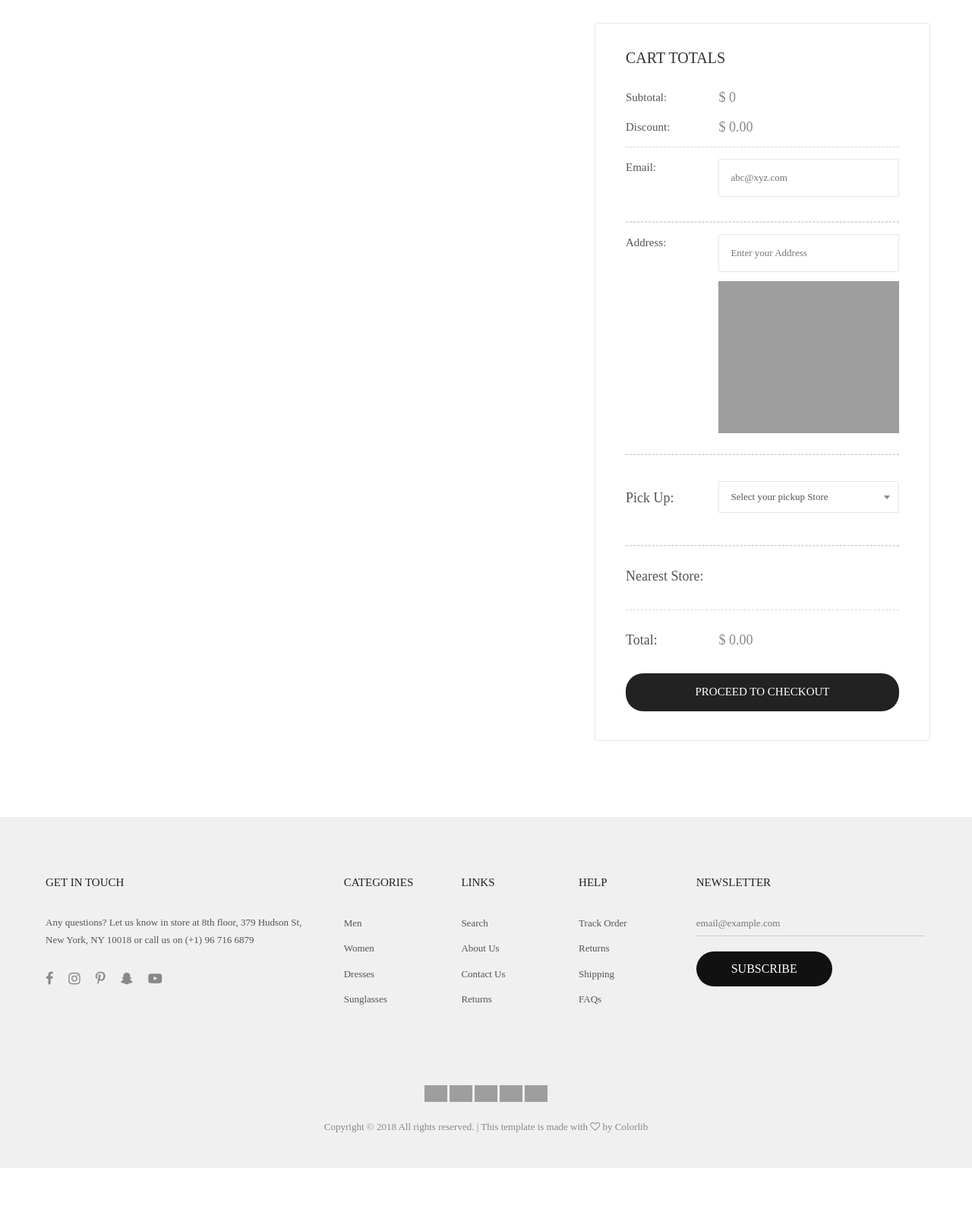
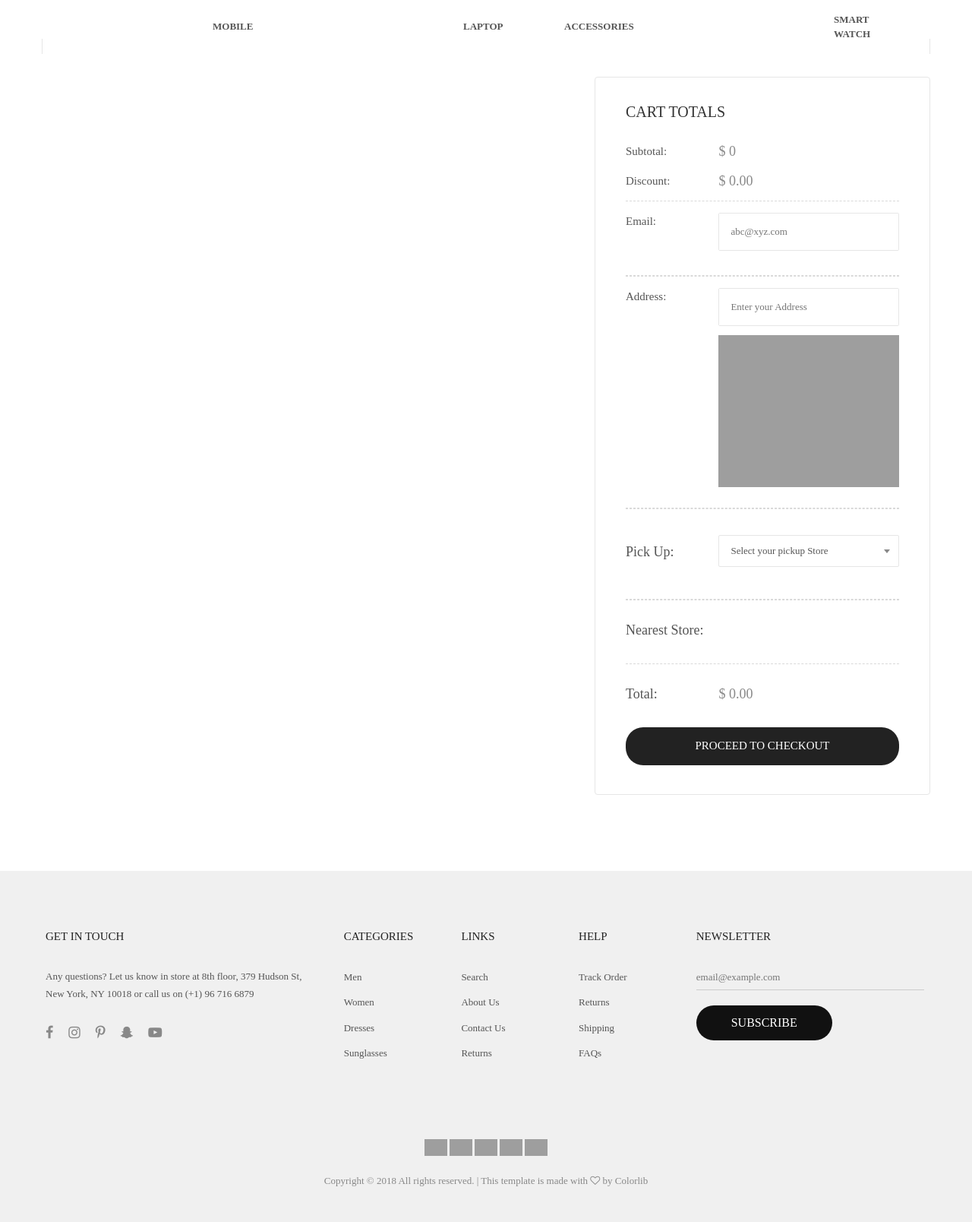
Before and after one commit to manjiyani/Shopping-Website, a PHP site: page /cart.html in a window 1280 px wide. Shown: the part 486-2094 px from the top of the page at 76% size. Before the commit the page ends 2023 px from the top, so only its background shows below. Run offline with PHP 8.4, Linux system fonts and the light colour scheme; lists and menus that the app fills with data are empty; some libraries are stand-ins or nearby versions; some web fonts are replaced; grey boxes are pictures that could not be loaded.

Commit message:
Checkout Page

```diff
--- a/Files with libraries/cart.html
+++ b/Files with libraries/cart.html
@@ -153,6 +153,25 @@
 					</table>
 				</div>
 			</div>
+
+
+			<div class="containerList">
+				<!-- Cart item -->
+				<div class="container-table-cart pos-relative">
+					<div class="wrap-table-shopping-cart bgwhite">
+						<table class="table-shopping-cart">
+							<tr class="table-head">
+								<th class="column-1"></th>
+								<th class="column-2">Mobile</th>
+								<th class="column-3">Laptop</th>
+								<th class="column-4">Accessories</th>
+								<th class="column-5">Smart Watch</th>
+							</tr>
+							<tbody id="table-cart-products">
+							</tbody>
+						</table>
+					</div>
+				</div>
 
 
 
--- a/Files with libraries/css/main.css
+++ b/Files with libraries/css/main.css
@@ -100,7 +100,7 @@ body, html {
 /* ------------------------------------ */
 a {
 	font-family: Montserrat-Regular;
-  font-weight: 400;
+  font-weight: 420;
 	font-size: 15px;
 	line-height: 1.7;
 	color: #666666;
```
